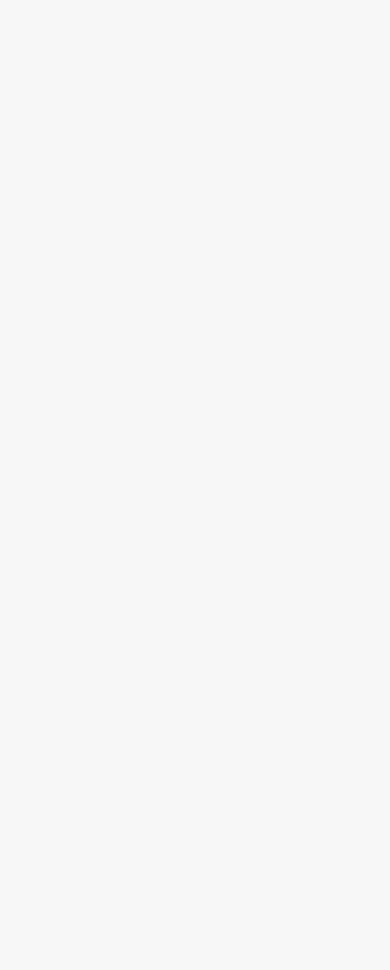
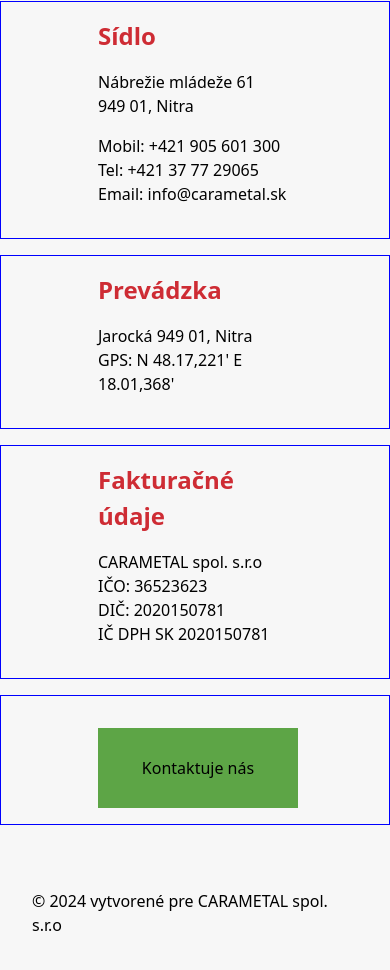
Before and after one commit to adabo4/carametal, a Next.js app in the folder frontend/: page / in a window 390 px wide. Shown: the part 10290-11260 px from the top of the page. Before the commit the page ends 10240 px from the top, so only its background shows below. Built offline with nearby package versions, Linux system fonts and the light colour scheme; a web font is replaced by a local one.

Commit message:
finished footer

```diff
--- a/frontend/src/components/Footer/Footer.module.css
+++ b/frontend/src/components/Footer/Footer.module.css
@@ -1,11 +1,65 @@
 .footer {
     display: flex;
+    flex-direction: column;
+    justify-content: flex-start;
+    align-items: center;
+    gap: 2em;
+    padding: 2rem 0;
+}
+
+.container {
+    position: relative;
+    display: flex;
+    margin-top: 2em;
+    gap: 2rem;
+    max-width: 1200px;
+    /* center content in a fixed container */
+    width: 100%;
+    justify-content: center;
+    /* center the columns */
+
+
+
+}
+
+.container::before {
+    content: "";
+    position: absolute;
+    top: -12px;
+    /* how high above the content the line sits */
+    left: 50%;
+    transform: translateX(-50%);
+    width: min(1100px, 90%);
+    /* keeps it centered & nicely sized */
+    height: 2px;
+    background: black;
+}
+
+.disclaimer {
+    margin: 2em;
 }
 
 .logo-container {
     display: flex;
     flex-direction: column;
     font-family: var(--font-monserratSemiBold), 'sans-serif';
+    align-items: flex-start;
+
+}
+
+.container>div {
+    width: 350px;
+    display: flex;
+    align-items: center;
+    border: 1px solid blue;
+
+}
+
+/* left-align text by default */
+.footer-info,
+.footer-info>div,
+.logo-container {
+    text-align: left;
 }
 
 .logo-container p {
@@ -16,6 +70,7 @@
     display: flex;
     flex-direction: column;
     justify-content: flex-start;
+    align-items: flex-start;
 }
 
 .logo-title {
@@ -27,5 +82,116 @@
     font-weight: 700;
     color: var(--sections-red);
     font-size: 1.5em;
+}
+
+.footer-info div {
+    margin: 1em 0;
+    flex: 1 0 0;
 
 }
+
+.btn {
+    width: 200px;
+    height: 80px;
+    padding: 15px;
+    cursor: pointer;
+    margin: 1rem 1rem 0 0;
+    font-size: 1rem;
+    background-color: var(--sections-green);
+}
+
+/* @media screen and (max-width: 1165px) {
+
+    .container {
+        flex-direction: column;
+        align-items: center;
+        justify-content: center;
+
+    }
+
+
+    .logo-container {
+        justify-content: flex-start;
+        align-items: center;
+    }
+
+    .container>div {
+        width: 100%;
+        margin: 0 auto;
+        border: 1px solid blue;
+    }
+
+    .btn {
+        align-self: center;
+    }
+
+}
+
+@media screen and (max-width: 450px) {
+
+    .footer>div {
+        width: 80%;
+    }
+} */
+
+@media screen and (max-width: 1200px) {
+    .container {
+        flex-direction: column;
+        gap: 1em;
+        align-items: center;
+    }
+
+    .container::before {
+        width: 90%;
+    }
+
+    .container>div {
+        width: 100%;
+        align-items: center;
+        justify-content: center;
+
+    }
+
+    .footer-info {
+        align-items: center;
+        /* center the block itself */
+    }
+
+    .footer-info>div {
+        width: 25%;
+        max-width: 700px;
+        /* readable line length */
+        text-align: left;
+    }
+
+    .logo-container {
+        align-items: center;
+        /* logo block centered as a box */
+    }
+
+    .logo-container p {
+        text-align: center;
+        /* text still starts at left edge */
+        width: 100%;
+        max-width: 700px;
+    }
+
+    .btn {
+        align-self: center;
+    }
+
+
+
+}
+
+@media screen and (max-width: 600px) {
+    .footer-info>div {
+        width: 50%;
+    }
+}
+
+@media screen and (max-width: 350px) {
+    .footer-info>div {
+        width: 65%;
+    }
+}
--- a/frontend/src/components/Footer/Footer.tsx
+++ b/frontend/src/components/Footer/Footer.tsx
@@ -5,18 +5,61 @@ import Image from "next/image";
 export default function Footer() {
   return (
     <footer className={styles.footer}>
+      <div className={styles.container}>
         <div className={styles["logo-container"]}>
-        <Image src="/logo.png" width={100} height={100} alt="Carametal logo" />
+          <Image
+            src="/logo.png"
+            width={200}
+            height={200}
+            alt="Carametal logo"
+          />
           <p className={`${styles["logo-title"]}`}>Carametal spol. s.r.o.</p>
         </div>
         <div className={styles["footer-info"]}>
+          <div>
             <h5 className={styles["footer-info-title"]}>Sídlo</h5>
+            <div>
               <p>Nábrežie mládeže 61 </p>
               <p>949 01, Nitra</p>
+            </div>
+            <div>
               <p>Mobil: +421 905 601 300 </p>
               <p>Tel: +421 37 77 29065</p>
               <p>Email: info@carametal.sk</p>
             </div>
+          </div>
+        </div>
+
+        <div className={styles["footer-info"]}>
+          <div>
+            <h5 className={styles["footer-info-title"]}>Prevádzka</h5>
+            <div>
+              <p>Jarocká 949 01, Nitra​</p>
+              <p>GPS: N 48.17,221' E 18.01,368'</p>
+            </div>
+          </div>
+        </div>
+        <div className={styles["footer-info"]}>
+          <div>
+            <h5 className={styles["footer-info-title"]}>Fakturačné údaje</h5>
+            <div>
+              <p>CARAMETAL spol. s.r.o​</p>
+              <p>IČO: 36523623</p>
+              <p>DIČ: 2020150781</p>
+              <p>IČ DPH SK 2020150781</p>
+            </div>
+          </div>
+        </div>
+        <div className={styles["footer-info"]}>
+          <div>
+            <button className={styles["btn"]}>Kontaktuje nás</button>
+          </div>
+        </div>
+      </div>
+
+      <div className={styles.disclaimer}>
+        <p>© 2024 vytvorené pre CARAMETAL spol. s.r.o</p>
+      </div>
     </footer>
   );
 }
```
Lines whose indentation alone changed are shown as unchanged.
